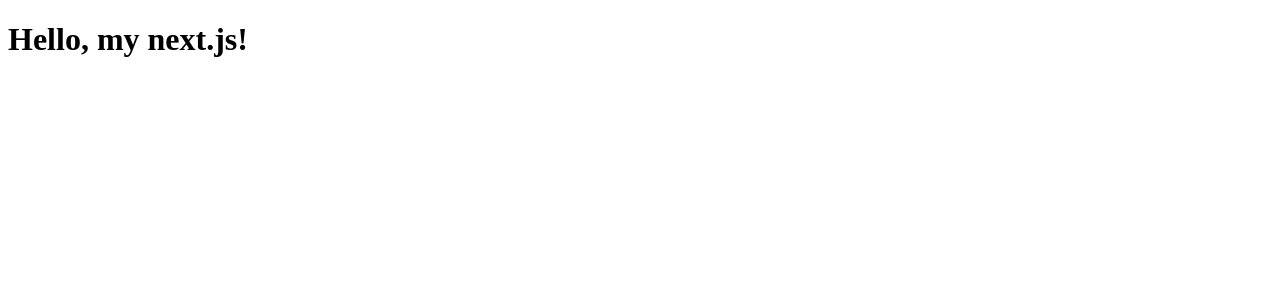
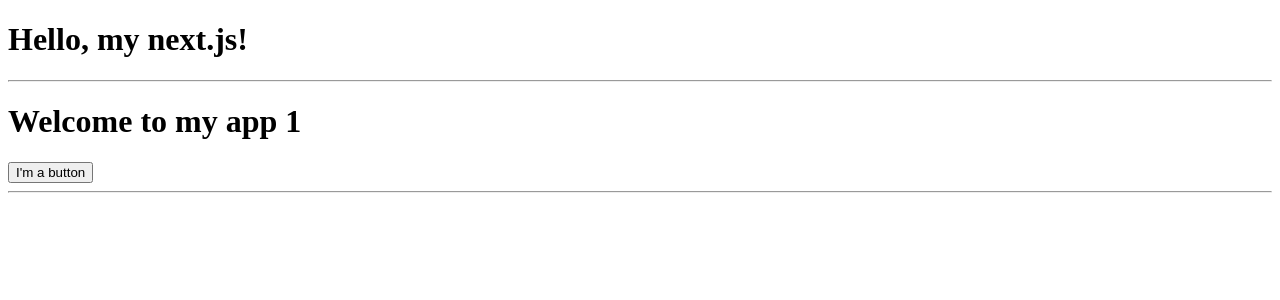
Before and after one commit to mposolda/misc2, a Next.js app in the folder react-nextjs-tutorial/my-app/: page / in a window 1280 px wide. Shown: the top 300 px of the page. Built offline with nearby package versions, Linux system fonts and the light colour scheme.

Commit message:
Simple button working
Signed-off-by: mposolda <mposolda@gmail.com>

```diff
--- /dev/null
+++ b/react-nextjs-tutorial/my-app/app/MyApp1.tsx
@@ -0,0 +1,16 @@
+function MyButton() {
+  return (
+    <button>
+      I'm a button
+    </button>
+  );
+}
+
+export function MyApp1() {
+  return (
+    <div>
+      <h1>Welcome to my app 1</h1>
+      <MyButton />
+    </div>
+  );
+}
--- a/react-nextjs-tutorial/my-app/app/page.tsx
+++ b/react-nextjs-tutorial/my-app/app/page.tsx
@@ -1,3 +1,13 @@
+import { MyApp1 } from "./MyApp1";
+
 export default function Page() {
-  return <h1>Hello, my next.js!</h1>
+  return (
+    <div>
+      <h1>Hello, my next.js!</h1>
+      <hr />
+
+      <MyApp1 />
+      <hr />
+    </div>
+  )
 }
```
Also changed, not shown: 1 other file (tests, documents, lock files or other folders).
